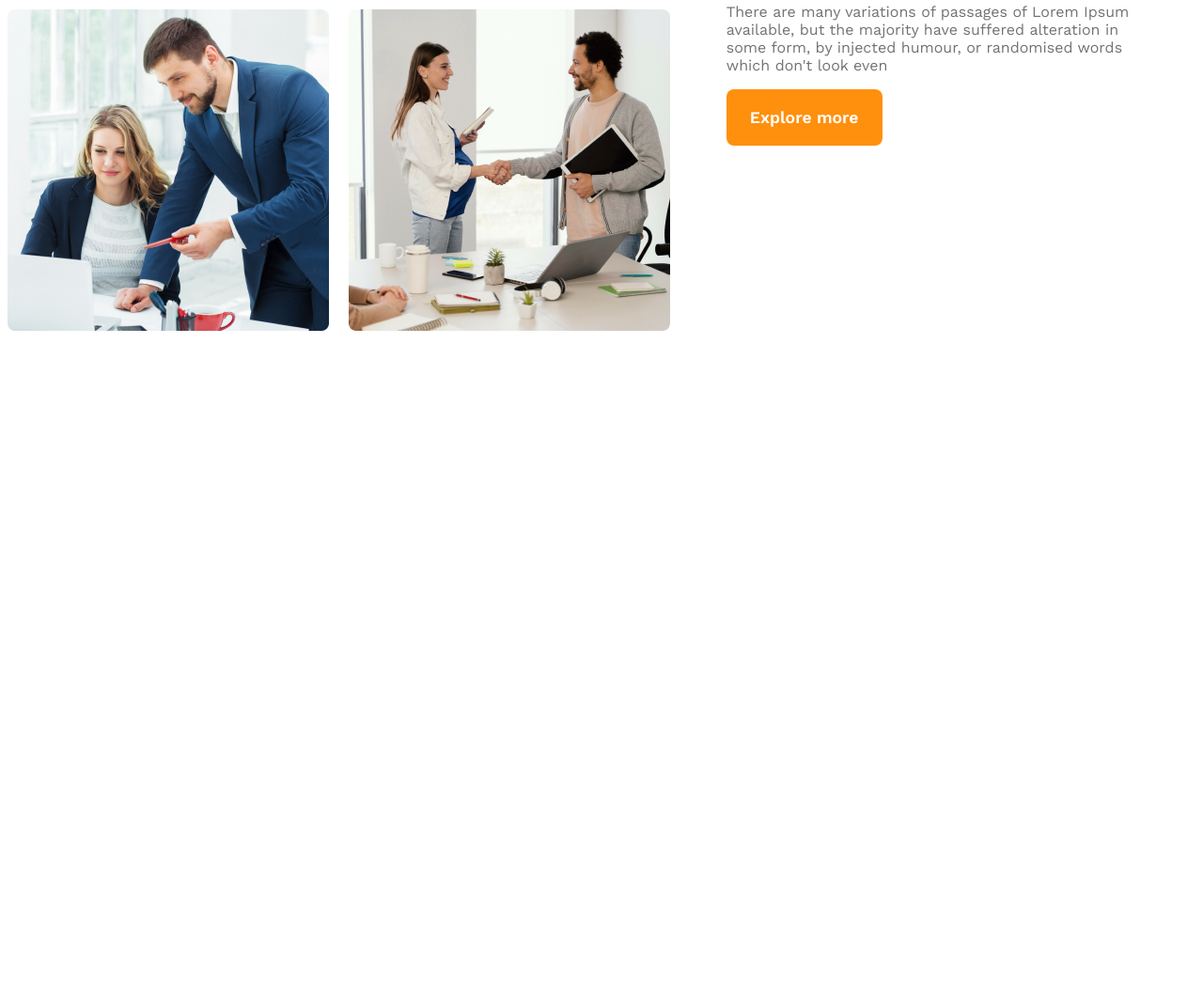
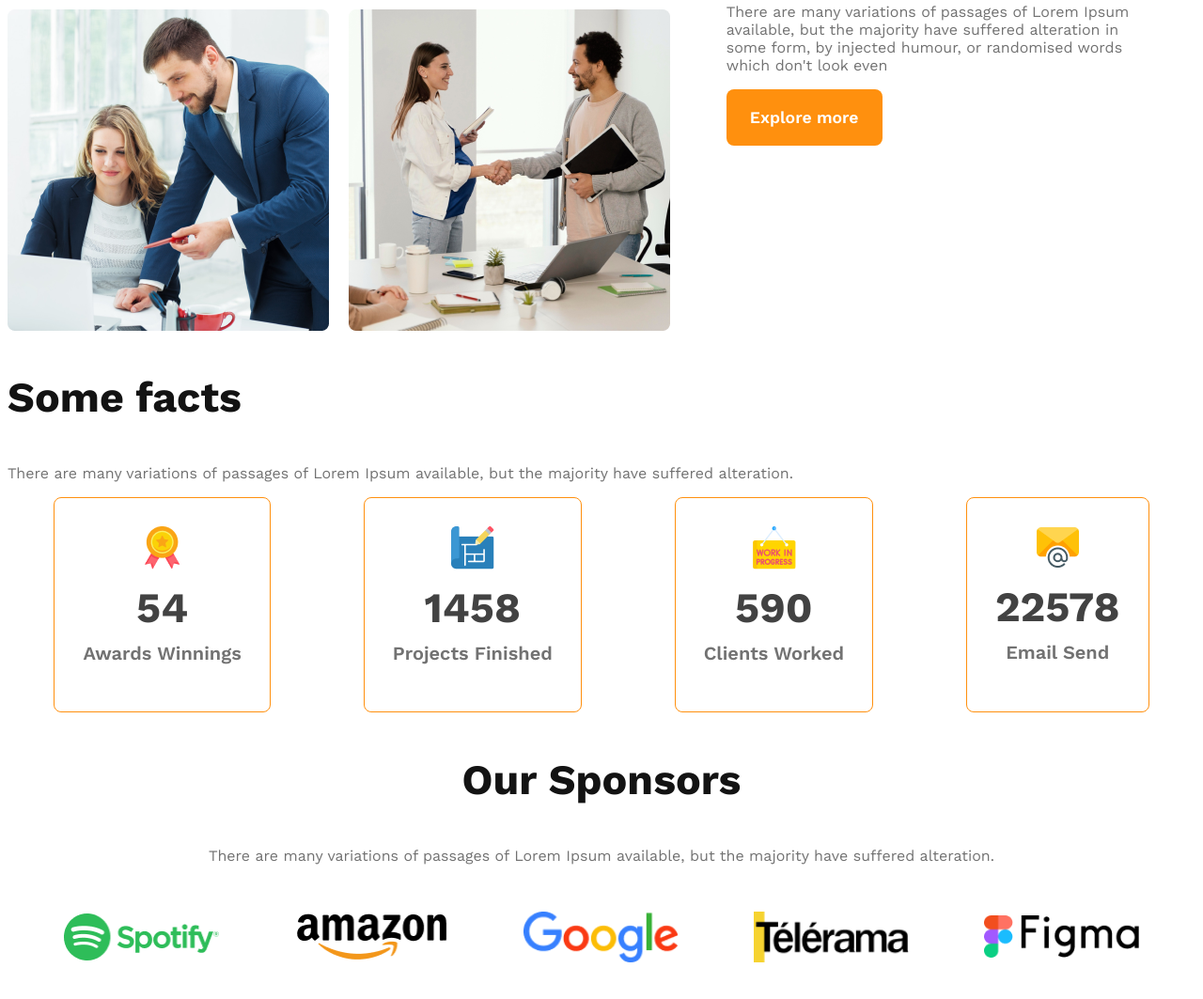
Before and after one commit to toaha77/architech-resource, a plain HTML site: page index.html in a window 1280 px wide. Shown: the part 1474-2537 px from the top of the page at 94% size. Before the commit the page ends 1891 px from the top, so only its background shows below. Drawn offline with nearby package versions, Linux system fonts and the light colour scheme.

Commit message:
sponsors section added

```diff
--- a/index.html
+++ b/index.html
@@ -10,7 +10,7 @@
     <!-- header start -->
     <header>
        <nav>
-        <h3 class="nav-title">G3 Architects</h3>
+        <h3 class="section-title">G3 Architects</h3>
         <ul>
             <li><a href="">Home</a></li>
             <li><a href="">About</a></li>
@@ -46,6 +46,50 @@
              <button class="btn-primary">Explore more</button>
         </div>
       </section>
+      <!-- features section -->
+      <section class="features">
+
+      </section>
+      <!-- facts section -->
+      <section class="facts">
+        <h3 class="section-title">Some facts</h3>
+        <p class="text-light-gray">There are many variations of passages of Lorem Ipsum available, but the majority have suffered alteration.</p>
+        <div class="facts-card-container">
+            <div class="card">
+                <img src="images/icons/ribon.png" alt="">
+                <h2 class="card-stats">54</h2>
+                <p class="card-title text-light-gray">Awards Winnings</p>
+            </div>
+            <div class="card">
+                <img src="images/icons/projects.png" alt="">
+                <h2 class="card-stats">1458</h2>
+                <p class="card-title text-light-gray">Projects Finished</p>
+            </div>
+            <div class="card">
+                <img src="images/icons/customers.png" alt="">
+                <h2 class="card-stats">590</h2>
+                <p class="card-title text-light-gray">Clients Worked</p>
+            </div>
+            <div class="card">
+                <img src="images/icons/email.png" alt="">
+                <h2 class="card-stats">22578</h2>
+                <p class="card-title text-light-gray">Email Send</p>
+            </div>
+        </div>
+      </section>
+      <!-- sponsors section -->
+      <section class="sponsors">
+        <h3 class="section-title">Our Sponsors</h3>
+        <p class="text-light-gray">There are many variations of passages of Lorem Ipsum available, but the majority have suffered alteration.</p>
+        <div class="sponsors-img-container">
+            <img src="images/sponsors/spotify.png" alt="">
+            <img src="images/sponsors/amazon.png" alt="">
+            <img src="images/sponsors/google.png" alt="">
+            <img src="images/sponsors/telerama.png" alt="">
+            <img src="images/sponsors/figma.png" alt="">
+        </div>
+
+      </section>
     </main>
     <footer>
 
--- a/styles/style.css
+++ b/styles/style.css
@@ -6,6 +6,11 @@
 }
 .text-light-gray{
     color: #727272;
+}
+.section-title{
+    font-size: 2.8rem;
+    font-weight: 700;
+    color: #131313;
 }
 header{
     background-color: rgba(255, 144, 14, 0.10);
@@ -16,11 +21,7 @@ nav{
     justify-content: space-between;
     align-items: center;
 }
-.nav-title{
-      font-size: 2.8rem;
-      font-weight: 700;
-      color: #131313;
-}
+
  nav >ul{
     display: flex;
 
@@ -94,6 +95,46 @@ main{
     color: #FF900E;
     font-weight: 700;
 }
+/* facts section */
+.facts-card-container{
+    display: flex;
+    justify-content: space-around;
+}
+.facts-card-container .card{
+    border-radius: 8px;
+    border: 1px solid #FF900E;
+    text-align: center;
+    padding: 30px;
+
+
+}
+.facts-card-container .card-title{
+    font-weight: 600;
+    font-size: 1.25rem;
+    margin-top: 5px;
+}
+.facts-card-container .card-stats{
+    font-size: 2.8rem;
+    color: #424242;
+    margin-top: 10px;
+    margin-bottom: 10px;
+}
+/* sponsors style */
+.sponsors{
+      text-align: center;
+}
+.sponsors-img-container{
+    display: flex;
+    margin-top: 50px;
+    justify-content: space-evenly;
+    align-items: center;
+    gap: 20px;
+}
+.sponsors-img-container img{
+    width: 165px;
+
+}
+
 
 
 /* responsive mobile device */
@@ -102,7 +143,9 @@ main{
         padding: 20px;
     }
     nav,
-    .teams-container {
+    .teams-container,
+     .facts-card-container,
+     .sponsors-img-container{
         flex-direction: column;
     }
     .teams-img-container{
@@ -112,6 +155,9 @@ main{
         padding-left: 20px;
         padding-right: 20px;
     }
+    .facts-card-container{
+        gap: 20px;
+    }
 
 }
 /* tablet device */
@@ -120,7 +166,8 @@ main{
         padding: 50px;
     }
     nav,
-    .teams-container{
+    .teams-container,
+    .sponsors-img-container{
         flex-direction: column;
     }
 }
```
